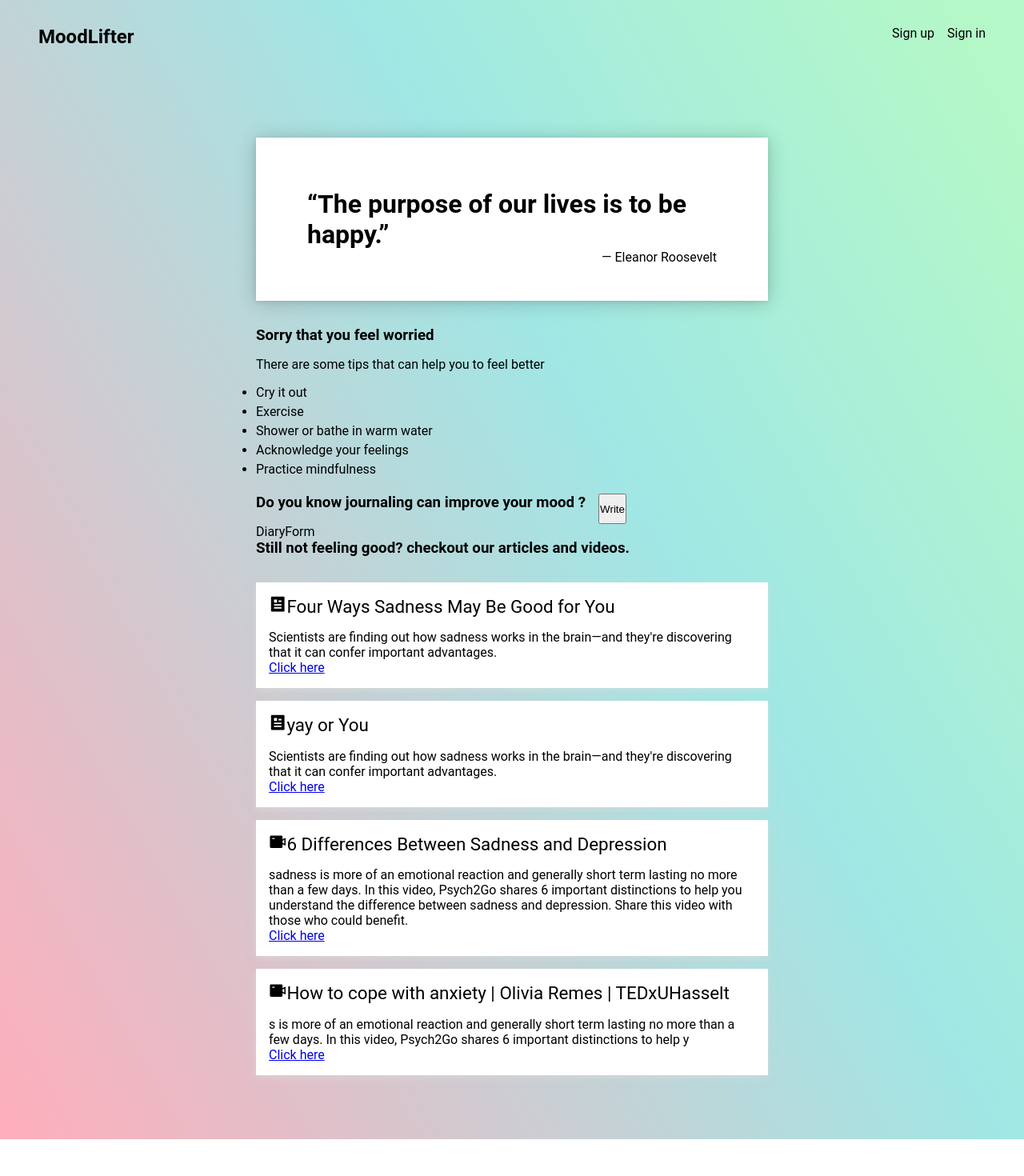
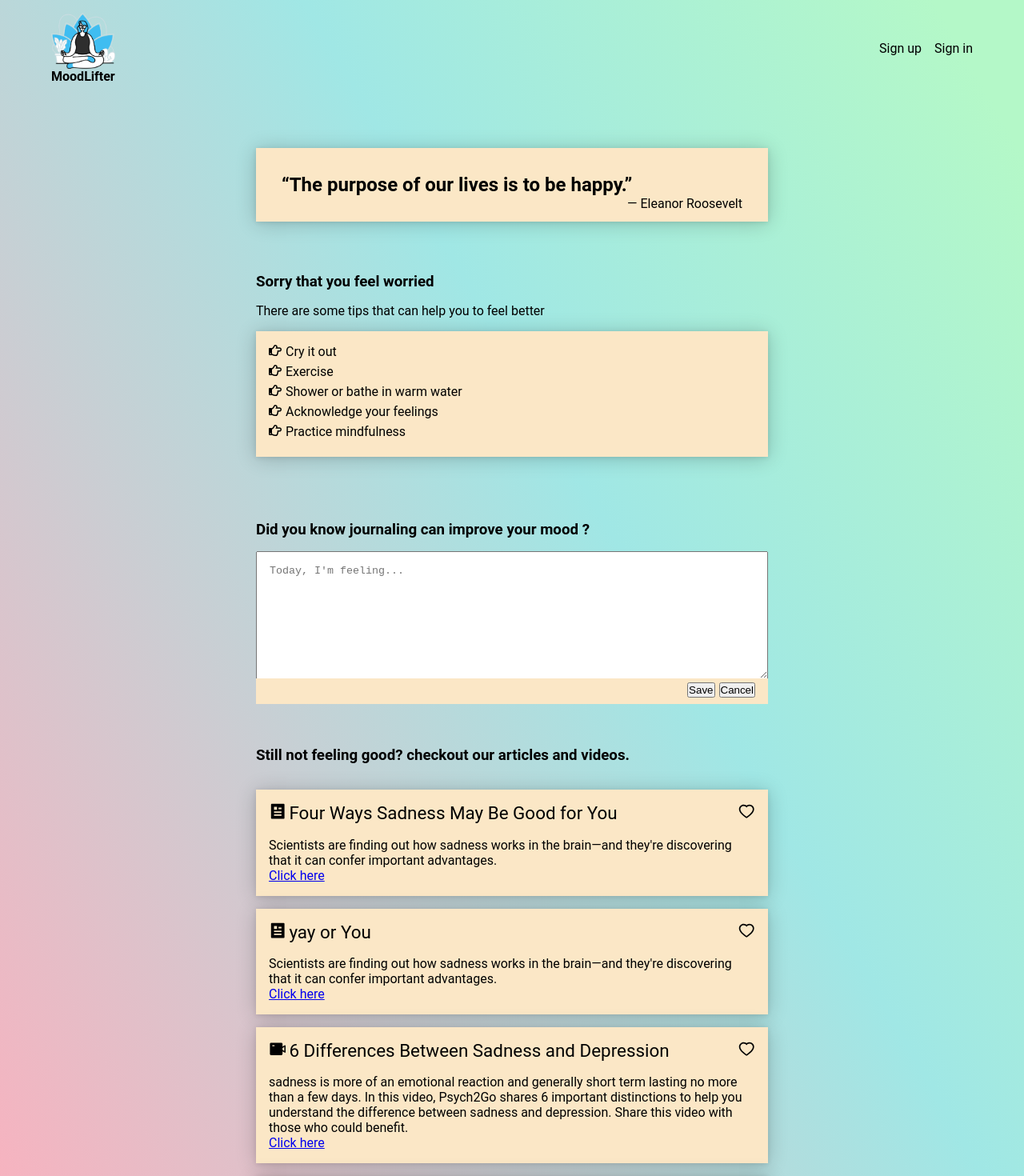
Before and after one commit to hannah68/MoodLifter, a React (Create React App) app: page /recommendation in a window 1280 px wide. Shown: the top 1470 px of the page at 80% size. Before the commit the page ends 1424 px from the top, so only its background shows below. Built offline with nearby package versions, Linux system fonts and the light colour scheme.

Commit message:
build a UI for recommendation page

```diff
--- a/src/client/components/DiaryForm.tsx
+++ b/src/client/components/DiaryForm.tsx
@@ -1,9 +1,17 @@
-import React from 'react'
+import React from "react";
 
 const DiaryForm = () => {
-  return (
-    <div>DiaryForm</div>
-  )
-}
+	return (
+		<form>
+			<textarea className="diary-textarea" placeholder="Today, I'm feeling..."></textarea>
+			<div className="diary-btn">
+        <div className="btn-groups">
+          <button>Save</button>
+          <button>Cancel</button>
+        </div>
+			</div>
+		</form>
+	);
+};
 
-export default DiaryForm
+export default DiaryForm;
--- a/src/client/components/Header.tsx
+++ b/src/client/components/Header.tsx
@@ -9,9 +9,12 @@ const Header: React.FunctionComponent<IHeaderProps> = (props) => {
 	return (
 		<header>
 			<nav>
-				<h1>
-					<Link to="/" className="logo-link">MoodLifter</Link>
-				</h1>
+				<div>
+					<Link to="/" className="logo-link">
+						<img src="./assets/images/logo.png" alt="logo" className="logo-img"/>
+						<span className="logo">MoodLifter</span>
+					</Link>
+				</div>
 
 				<ul className="navbar">
 					<li>
--- a/src/client/pages/Recommendation.tsx
+++ b/src/client/pages/Recommendation.tsx
@@ -1,6 +1,9 @@
 import React from "react";
-import {RiArticleFill} from 'react-icons/ri';
-import {AiFillVideoCamera}from 'react-icons/ai'
+import { RiArticleFill } from "react-icons/ri";
+import { AiFillVideoCamera } from "react-icons/ai";
+import { AiOutlineHeart, AiFillHeart } from "react-icons/ai";
+import { FaRegHandPointRight } from "react-icons/fa";
+
 import DiaryForm from "../components/DiaryForm";
 
 import "../styles/recommendation.css";
@@ -9,7 +12,7 @@ const Recommendation = () => {
 	return (
 		<div className="recom-page">
 			<div className="quote-container">
-				<h1>“The purpose of our lives is to be happy.”</h1>
+				<h2>“The purpose of our lives is to be happy.”</h2>
 				<p className="quote-author">— Eleanor Roosevelt</p>
 			</div>
 
@@ -17,32 +20,63 @@ const Recommendation = () => {
 			<p>There are some tips that can help you to feel better</p>
 
 			<div className="advice-container">
-				<ul>
-					<li>Cry it out</li>
-					<li>Exercise</li>
-					<li>Shower or bathe in warm water</li>
-					<li>Acknowledge your feelings</li>
-					<li>Practice mindfulness</li>
+				<ul className="advice-container-list">
+					<li className="advice-list">
+						<span>
+							<FaRegHandPointRight />
+						</span>
+						<span>Cry it out</span>
+					</li>
+					<li className="advice-list">
+						<span>
+							<FaRegHandPointRight />
+						</span>
+						<span>Exercise</span>
+					</li>
+					<li className="advice-list">
+						<span>
+							<FaRegHandPointRight />
+						</span>
+						<span>Shower or bathe in warm water</span>
+					</li>
+					<li className="advice-list">
+						<span>
+							<FaRegHandPointRight />
+						</span>
+						<span>Acknowledge your feelings</span>
+					</li>
+					<li className="advice-list">
+						<span>
+							<FaRegHandPointRight />
+						</span>
+						<span>Practice mindfulness</span>
+					</li>
 				</ul>
 			</div>
 
 			<div className="diary-container">
-				<div className="journal">
-					<h3>Do you know journaling can improve your mood ? </h3>
-					<button>Write</button>
-				</div>
-
+				<h3>Did you know journaling can improve your mood ? </h3>
 				<DiaryForm />
 			</div>
 
-			<h3>Still not feeling good? checkout our articles and videos.</h3>
+			<h3 className="content-container">
+				Still not feeling good? checkout our articles and videos.
+			</h3>
 
 			<div className="article-container">
-				<ul className="article">
+				<ul className="article-list">
 					<li>
-						<p className="article-title">
-							<RiArticleFill/>Four Ways Sadness May Be Good for You
-						</p>
+						<div className="article-title">
+							<div className="article">
+								<span>
+									<RiArticleFill />
+								</span>
+								<span>Four Ways Sadness May Be Good for You</span>
+							</div>
+							<span>
+								<AiOutlineHeart />
+							</span>
+						</div>
 						<p className="article-content">
 							Scientists are finding out how sadness works in the brain—and
 							they're discovering that it can confer important advantages.
@@ -56,7 +90,17 @@ const Recommendation = () => {
 					</li>
 
 					<li>
-						<p className="article-title"><RiArticleFill/>yay or You</p>
+						<div className="article-title">
+							<div className="article">
+								<span>
+									<RiArticleFill />
+								</span>
+								<span>yay or You</span>
+							</div>
+							<span>
+								<AiOutlineHeart />
+							</span>
+						</div>
 						<p className="article-content">
 							Scientists are finding out how sadness works in the brain—and
 							they're discovering that it can confer important advantages.
@@ -72,12 +116,20 @@ const Recommendation = () => {
 			</div>
 
 			<div className="video-container">
-				<ul className="video">
+				<ul className="video-list">
 					<li>
-						<p className="video-title">
-							<AiFillVideoCamera/>6 Differences Between Sadness and Depression
-						</p>
-						<p>
+						<div className="video-title">
+							<div className="video">
+								<span>
+									<AiFillVideoCamera />
+								</span>
+								<span>6 Differences Between Sadness and Depression</span>
+							</div>
+							<span>
+								<AiOutlineHeart />
+							</span>
+						</div>
+						<p className="video-content">
 							sadness is more of an emotional reaction and generally short term
 							lasting no more than a few days. In this video, Psych2Go shares 6
 							important distinctions to help you understand the difference
@@ -93,10 +145,20 @@ const Recommendation = () => {
 					</li>
 
 					<li>
-						<p className="video-title">
-							<AiFillVideoCamera/>How to cope with anxiety | Olivia Remes | TEDxUHasselt
-						</p>
-						<p>
+						<div className="video-title">
+							<div className="video">
+								<span>
+									<AiFillVideoCamera />
+								</span>
+								<span>
+									How to cope with anxiety | Olivia Remes | TEDxUHasselt
+								</span>
+							</div>
+							<span>
+								<AiOutlineHeart />
+							</span>
+						</div>
+						<p className="video-content">
 							s is more of an emotional reaction and generally short term
 							lasting no more than a few days. In this video, Psych2Go shares 6
 							important distinctions to help y
--- a/src/client/styles/header.css
+++ b/src/client/styles/header.css
@@ -1,6 +1,8 @@
 header {
 	width: 100%;
-	padding: 2rem 3rem;
+	padding-top: 1rem;
+	padding-left: 4rem;
+	padding-right: 4rem;
 	/* background: rgb(255,174,188);
     background: linear-gradient(60deg, rgba(255,174,188,1) 0%, rgba(160,231,229,1) 60%, rgba(180,248,200,1) 95%); */
 }
@@ -14,8 +16,13 @@ nav {
 	display: flex;
 	list-style: none;
 	gap: 1rem;
+	align-items: center;
 }
 
+.logo{
+	font-size: 1rem;
+	font-weight: bold;
+}
 .navbar-link {
 	text-decoration: none;
 	color: #000;
--- a/src/client/styles/recommendation.css
+++ b/src/client/styles/recommendation.css
@@ -1,8 +1,8 @@
 .quote-container {
 	box-shadow: 0 1px 6px rgba(0, 0, 0, 0.1), 0 2px 24px rgba(0, 0, 0, 0.2);
 	border: 0;
-	background-color: #fff;
-	padding: 4rem;
+	background-color: var(--color-yellow);
+	padding: 2rem;
 }
 
 .quote-author {
@@ -10,48 +10,68 @@
 }
 
 .subtitle {
-	margin-top: 2rem;
+	padding-top: 4rem;
 	padding-bottom: 1rem;
 }
 
 .advice-container {
 	margin: 1rem 0;
+	background-color: var(--color-yellow);
+	padding: 1rem;
+	box-shadow: 0 1px 6px rgb(0 0 0 / 10%), 0 2px 24px rgb(0 0 0 / 20%);
 }
 
 .advice-container ul li {
 	padding-bottom: 5px;
 }
-
-.diary-container .journal {
-	display: flex;
-	gap: 1rem;
+.advice-container-list{
+	list-style: none;
 }
 
+.advice-list{
+	display: flex;
+	gap: 5px;
+}
+.content-container{
+	padding-top: 4rem;
+}
+.diary-container{
+	padding-top: 4rem;
+	position: relative;
+}
+
+.title{
+
+}
 .diary-container h3 {
 	margin-bottom: 1rem;
 }
 
 .article-container {
-	margin-top: 2rem;
+	padding-top: 2rem;
 }
 
-.article-container ul,
+.content-container{
+	margin-top: 1rem;
+}
+
+.article-list,
 .video-container ul {
 	list-style: none;
 }
 
-.article,
-.video {
+.article-list,
+.video-list {
 	display: flex;
 	flex-direction: column;
 	gap: 1rem;
 }
 
-.article li,
-.video li {
-	background-color: #fff;
+.article-list li,
+.video-list li {
+	background-color: var(--color-yellow);
 	padding: 1rem;
-    box-shadow:0px 3px 8px 0 rgba(219, 219, 219, 0.56);border:0;
+    box-shadow: 0 1px 6px rgb(0 0 0 / 10%), 0 2px 24px rgb(0 0 0 / 20%);
 }
 
 
@@ -63,4 +83,40 @@
 .video-title {
 	font-size: 1.4rem;
 	padding-bottom: 1rem;
+	display: flex;
+	justify-content: space-between;
 }
+
+.video,
+.article{
+	display: flex;
+	gap: 3px;
+}
+
+.diary-textarea{
+	width: 100%;
+	min-height: 10rem;
+	outline: none;
+	padding: 1rem;
+
+}
+
+.diary-btn{
+	position: absolute;
+	bottom: -27px;
+	right: 0;
+	background-color: var(--color-yellow);
+	height: 2rem;
+	width: 100%;
+}
+.btn-groups{
+	display: flex;
+	justify-content: flex-end;
+	padding-right: 1rem;
+	padding-top: 5px;
+	gap: 5px;
+}
+.btn-groups button{
+	cursor: pointer;
+	outline: none;
+}
--- a/src/client/styles/signup.css
+++ b/src/client/styles/signup.css
@@ -56,6 +56,14 @@
     margin: 1rem 0;
 }
 
+.logo-img{
+    width: 5rem;
+}
+
+.logo-link{
+    display: flex;
+    flex-direction: column;
+}
 .signin-btn{
     cursor: pointer;
     /* text-decoration: none; */
```
Also changed, not shown: public/assets/images/Group.png (added), public/assets/images/logo.png (added).
